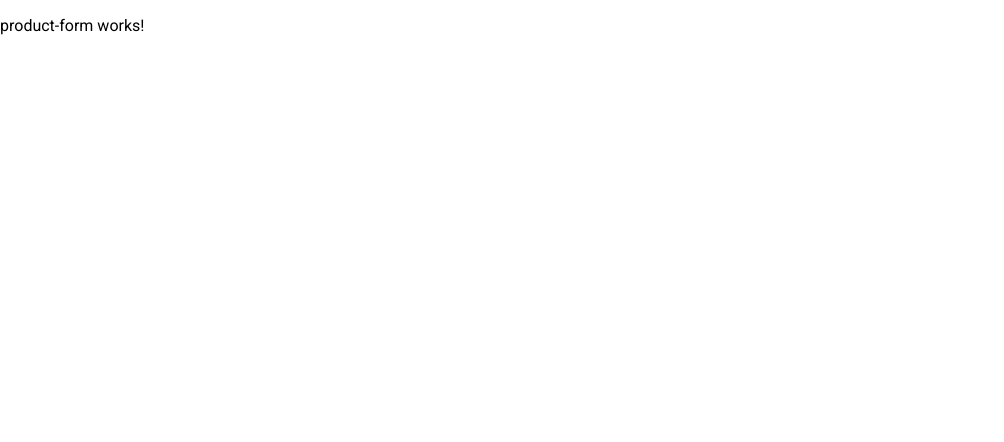
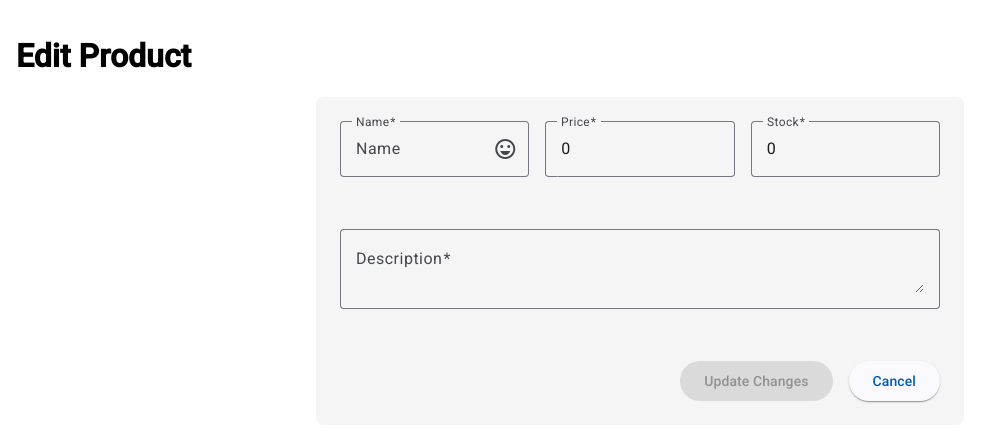
Before and after one commit to nhuamani/WebClientProduct, an Angular app: page /products/edit/1 in a window 1280 px wide. Shown: the top 442 px of the page, without its empty margins (0-1004 px from the left). Built offline with nearby package versions, Linux system fonts and the light colour scheme; no server answers.

Commit message:
implementacion de editar y guardar formulario

```diff
--- a/angular.json
+++ b/angular.json
@@ -32,7 +32,7 @@
               }
             ],
             "styles": [
-              "@angular/material/prebuilt-themes/cyan-orange.css",
+              "@angular/material/prebuilt-themes/azure-blue.css",
               "src/styles.scss"
             ],
             "scripts": []
@@ -98,7 +98,7 @@
               }
             ],
             "styles": [
-              "@angular/material/prebuilt-themes/cyan-orange.css",
+              "@angular/material/prebuilt-themes/azure-blue.css",
               "src/styles.scss"
             ],
             "scripts": []
--- a/src/app/app.component.scss
+++ b/src/app/app.component.scss
@@ -0,0 +1,3 @@
+.content {
+  padding: 1rem;
+}
--- a/src/app/product/components/product-form/product-form.component.html
+++ b/src/app/product/components/product-form/product-form.component.html
@@ -1 +1,38 @@
-<p>product-form works!</p>
+<h1 >{{ isEditMode ? 'Edit Product': 'New Product'}}</h1>
+
+<form [formGroup]="productForm" (ngSubmit)="onSubmit()">
+    <div class="form-row">
+        <mat-form-field appearance="outline" floatLabel="always">
+            <mat-label>Name</mat-label>
+            <input matInput placeholder="Name" formControlName="name" required>
+            <mat-icon matSuffix>sentiment_very_satisfied</mat-icon>
+            <mat-error *ngIf="productForm.get('name')?.invalid">Name is required (min 2 characters)</mat-error>
+        </mat-form-field>
+
+        <mat-form-field appearance="outline">
+            <mat-label>Price</mat-label>
+            <input matInput placeholder="Price" formControlName="price" required>
+            <mat-error *ngIf="productForm.get('price')?.invalid">Price is required</mat-error>
+        </mat-form-field>
+
+        <mat-form-field appearance="outline">
+            <mat-label>Stock</mat-label>
+            <input matInput placeholder="Stock" formControlName="stock" required>
+            <mat-error *ngIf="productForm.get('stock')?.invalid">Stock is required integers</mat-error>
+        </mat-form-field>
+    </div>
+
+    <mat-form-field appearance="outline">
+        <mat-label>Description</mat-label>
+        <textarea matInput placeholder="Description" formControlName="description" required></textarea>
+        <mat-error *ngIf="productForm.get('description')?.invalid">Description is required (max 100 characters)</mat-error>
+    </mat-form-field>
+
+
+    <div class="form-actions">
+        <button mat-flat-button type="submit" [disabled]="productForm.invalid">
+            {{ isEditMode ? 'Update Changes': 'Add Product'}}
+        </button>
+        <button mat-raised-button (click)="router.navigate(['/'])" type="button">Cancel</button>
+    </div>
+</form>
--- a/src/app/product/components/product-form/product-form.component.scss
+++ b/src/app/product/components/product-form/product-form.component.scss
@@ -0,0 +1,31 @@
+form {
+  max-width: 600px;
+  padding: 1.5rem;
+  margin: 0 auto;
+  background-color: #f5f5f5;
+  border-radius: 0.5rem;
+  display: flex;
+  flex-direction: column;
+  gap: 1rem;
+}
+
+.form-row {
+  display: flex;
+  gap: 1rem;
+  align-items: flex-start;
+
+  @media screen and (max-width: 600px) {
+    flex-direction: column;
+  }
+}
+
+mat-form-field {
+  width: 100%;
+  padding-bottom: 1rem;
+}
+
+.form-actions {
+  display: flex;
+  justify-content: flex-end;
+  gap: 1rem;
+}
--- a/src/app/product/components/product-form/product-form.component.ts
+++ b/src/app/product/components/product-form/product-form.component.ts
@@ -1,11 +1,96 @@
-import { Component } from '@angular/core';
+import { CommonModule } from '@angular/common';
+import { Component, inject } from '@angular/core';
+import { FormBuilder, FormGroup, ReactiveFormsModule, Validators } from '@angular/forms';
+import { ActivatedRoute, Router } from '@angular/router';
+
+import { MatFormFieldModule } from '@angular/material/form-field';
+import { MatButtonModule } from '@angular/material/button';
+import { MatInputModule } from '@angular/material/input';
+import {MatIconModule} from '@angular/material/icon';
+import { MatSnackBar } from '@angular/material/snack-bar';
+
+import { ProductService } from '../../services/product.service';
 
 @Component({
   selector: 'app-product-form',
-  imports: [],
+  imports: [
+    CommonModule,
+    ReactiveFormsModule,
+    MatFormFieldModule,
+    MatButtonModule,
+    MatInputModule,
+    MatIconModule
+  ],
   templateUrl: './product-form.component.html',
   styleUrl: './product-form.component.scss'
 })
 export class ProductFormComponent {
 
+  private productService = inject(ProductService);
+  private formBuilder = inject(FormBuilder);
+  router = inject(Router);
+  private route = inject(ActivatedRoute);
+  private snackBar = inject(MatSnackBar);
+
+  productForm: FormGroup
+  isEditMode: boolean = false
+
+  constructor() {
+    this.productForm = this.formBuilder.group({
+      id: [null],
+      name: ['', [Validators.required, Validators.minLength(2) ,Validators.maxLength(100)]],
+      description: ['', [Validators.required, Validators.maxLength(100)]],
+      price: [0, [Validators.required, Validators.min(0)]],
+      stock: [0, [Validators.required, Validators.min(0), Validators.pattern('^[0-9]*$')]]
+    });
+
+    this.route.params.subscribe(params => {
+      if (params['id']) {
+        this.isEditMode = true
+        this.loadProduct(params['id'])
+      }
+    });
+  }
+
+  private loadProduct(id: number) {
+    this.productService.getProductById(id).subscribe({
+      next: (product) => {
+        // guarda los valores del producto del formulario en bloque con setValue se hace uno a uno
+        this.productForm.patchValue(product)
+      },
+      error: (error) => {
+        this.snackBar.open(error.error.message, 'Error', { duration: 2000 })
+      }
+    });
+  }
+
+  onSubmit() {
+    if (this.productForm.invalid) return
+
+    const productData = {...this.productForm.value}
+
+    if(this.isEditMode) {
+      this.productService.updateProduct(productData.id, productData).subscribe({
+        next: () => {
+          this.snackBar.open('Product updated successfully', 'Close', { duration: 2000 })
+          this.router.navigate(['/']);
+        },
+        error: (error) => {
+          this.snackBar.open(error.error.message, 'Error', { duration: 2000 })
+        }
+      });
+    } else {
+      delete productData.id;
+
+      this.productService.createProduct(productData).subscribe({
+        next: () => {
+          this.snackBar.open('Product created successfully', 'Close', { duration: 2000 })
+          this.router.navigate(['/']);
+        },
+        error: (error) => {
+          this.snackBar.open(error.error.message, 'Error', { duration: 2000 })
+        }
+      })
+    }
+  }
 }
--- a/src/app/product/components/product-list/product-list.component.html
+++ b/src/app/product/components/product-list/product-list.component.html
@@ -33,11 +33,11 @@
       <ng-container matColumnDef="actions">
         <th mat-header-cell *matHeaderCellDef> Actions </th>
         <td mat-cell *matCellDef="let product">
-            <button mat-raised-button color="success" (click)="navigateToForm(product.id)">
-                <mat-icon>edit</mat-icon> Edit
+            <button mat-button (click)="navigateToForm(product.id)">
+              <mat-icon>edit</mat-icon>
             </button>
-            <button mat-raised-button color="warn" (click)="deleteProduct(product.id)">
-                <mat-icon>delete</mat-icon> Delete
+            <button mat-button (click)="deleteProduct(product.id)">
+              <mat-icon>delete</mat-icon>
             </button>
         </td>
       </ng-container>
```
